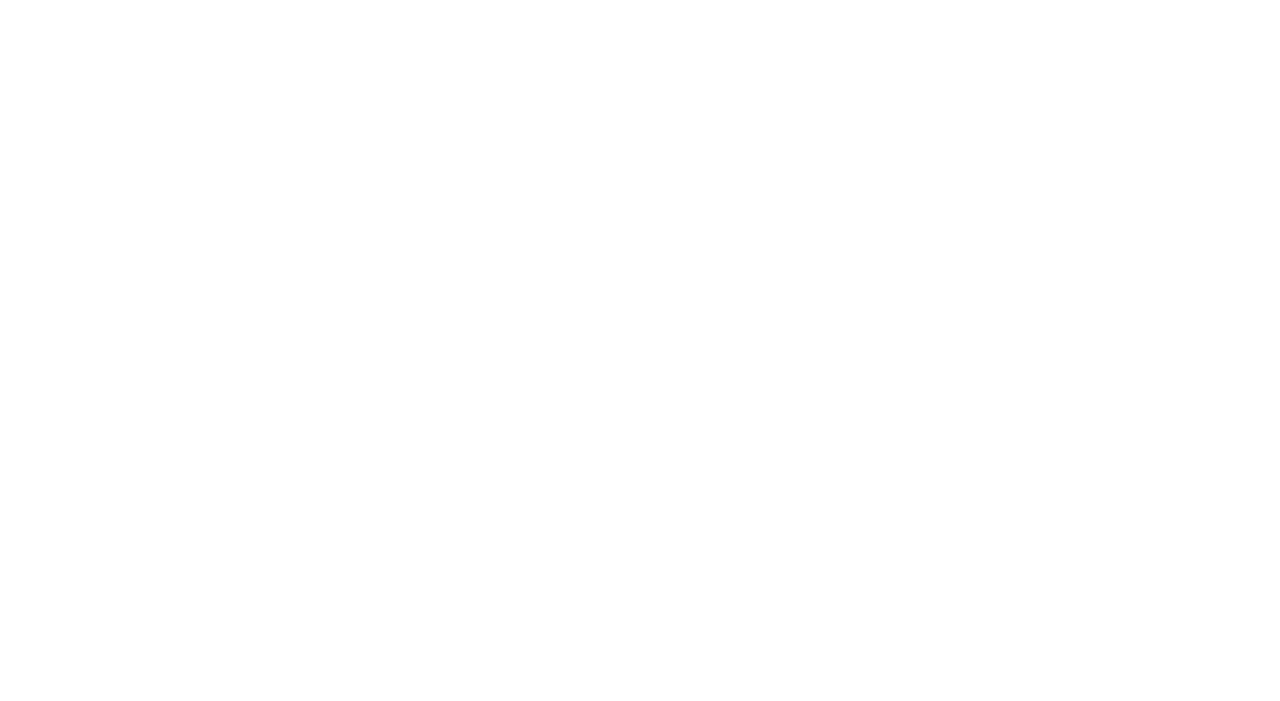
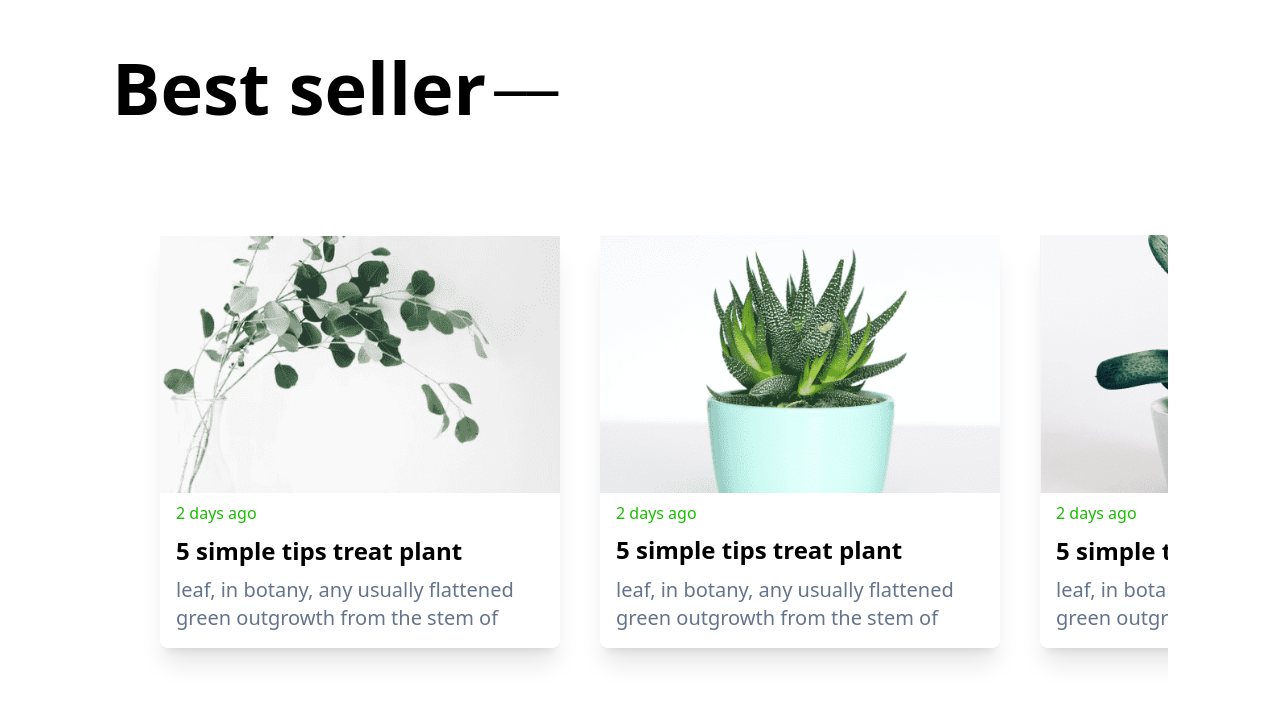
Before and after one commit to MohamedSaid7102/la-vie, a React (Vite) app: page /home in a window 1280 px wide. Shown: the part 2725-3426 px from the top of the page. Before the commit the page ends 2616 px from the top, so only its background shows below. Built offline with nearby package versions, Linux system fonts and the light colour scheme.

Commit message:
Best seller section

```diff
--- /dev/null
+++ b/src/components/BlogSection.tsx
@@ -0,0 +1,109 @@
+import React from 'react';
+import { Blog as BlogCard } from './common/cards/Blog';
+interface BlogSectionProps {}
+
+export const BlogSection: React.FC<BlogSectionProps> = ({}) => {
+  return (
+    <>
+      <div className="mt-[5rem] sm:mt-[10rem] max-w-[2000px] flex flex-col gap-[3rem] sm:gap-[7rem] sm:px-[7rem] px-7">
+        <h2 className="font-[900] text-4xl sm:text-7xl relative w-max">
+          Best seller{' '}
+          <span className="absolute sm:top-[-30px] sm:right-[-4.5rem] top-[-15px] right-[-3rem] font-extralight">
+            __
+          </span>
+        </h2>
+        {/* Horizontally Scrolling gallery */}
+        {/* Card container */}
+        <div
+          className="flex flex-row flex-nowrap gap-10 overflow-x-auto px-[3rem]
+		sm:min-h-[40rem] odd:mt-12"
+        >
+          {/* Blog Card */}
+          <BlogCard
+            imageURL="/src/assets/images/p10.png"
+            heading="5 simple tips treat plant"
+            desc="leaf, in botany, any usually flattened green outgrowth from the stem of "
+            time="2 days ago"
+          />
+          {/* Blog Card */}
+          <BlogCard
+            imageURL="/src/assets/images/p1.png"
+            heading="5 simple tips treat plant"
+            desc="leaf, in botany, any usually flattened green outgrowth from the stem of "
+            time="2 days ago"
+          />
+          {/* Blog Card */}
+          <BlogCard
+            imageURL="/src/assets/images/p3.png"
+            heading="5 simple tips treat plant"
+            desc="leaf, in botany, any usually flattened green outgrowth from the stem of "
+            time="2 days ago"
+          />
+          {/* Blog Card */}
+          <BlogCard
+            imageURL="/src/assets/images/p10.png"
+            heading="5 simple tips treat plant"
+            desc="leaf, in botany, any usually flattened green outgrowth from the stem of "
+            time="2 days ago"
+          />
+          {/* Blog Card */}
+          <BlogCard
+            imageURL="/src/assets/images/p1.png"
+            heading="5 simple tips treat plant"
+            desc="leaf, in botany, any usually flattened green outgrowth from the stem of "
+            time="2 days ago"
+          />
+          {/* Blog Card */}
+          <BlogCard
+            imageURL="/src/assets/images/p3.png"
+            heading="5 simple tips treat plant"
+            desc="leaf, in botany, any usually flattened green outgrowth from the stem of "
+            time="2 days ago"
+          />
+          {/* Blog Card */}
+          <BlogCard
+            imageURL="/src/assets/images/p10.png"
+            heading="5 simple tips treat plant"
+            desc="leaf, in botany, any usually flattened green outgrowth from the stem of "
+            time="2 days ago"
+          />
+          {/* Blog Card */}
+          <BlogCard
+            imageURL="/src/assets/images/p1.png"
+            heading="5 simple tips treat plant"
+            desc="leaf, in botany, any usually flattened green outgrowth from the stem of "
+            time="2 days ago"
+          />
+          {/* Blog Card */}
+          <BlogCard
+            imageURL="/src/assets/images/p3.png"
+            heading="5 simple tips treat plant"
+            desc="leaf, in botany, any usually flattened green outgrowth from the stem of "
+            time="2 days ago"
+          />
+          {/* Blog Card */}
+          <BlogCard
+            imageURL="/src/assets/images/p10.png"
+            heading="5 simple tips treat plant"
+            desc="leaf, in botany, any usually flattened green outgrowth from the stem of "
+            time="2 days ago"
+          />
+          {/* Blog Card */}
+          <BlogCard
+            imageURL="/src/assets/images/p1.png"
+            heading="5 simple tips treat plant"
+            desc="leaf, in botany, any usually flattened green outgrowth from the stem of "
+            time="2 days ago"
+          />
+          {/* Blog Card */}
+          <BlogCard
+            imageURL="/src/assets/images/p3.png"
+            heading="5 simple tips treat plant"
+            desc="leaf, in botany, any usually flattened green outgrowth from the stem of "
+            time="2 days ago"
+          />
+        </div>
+      </div>
+    </>
+  );
+};
--- /dev/null
+++ b/src/components/common/cards/Blog.tsx
@@ -0,0 +1,26 @@
+import React, { MouseEventHandler, ReactElement } from 'react';
+
+interface BlogProps {
+  imageURL: string;
+  heading: string;
+  desc: string;
+  time: string;
+}
+
+export const Blog: React.FC<BlogProps> = ({
+  imageURL,
+  heading,
+  desc,
+  time,
+}) => {
+  return (
+    <div className="flex flex-col gap-[0.5rem] sm:min-w-[25rem] min-w-[15rem] shadow-xl h-max rounded-lg sm:pb-[1rem] pb-[3rem]">
+      <img src={imageURL} alt="plant image" />
+      <div className="px-[1rem] flex flex-col gap-[0.6rem]">
+        <span className="text-primary font-light">{time}</span>
+        <h3 className="font-bold text-lg sm:text-2xl">{heading}</h3>
+        <p className="text-slate-500 sm:text-xl">{desc}</p>
+      </div>
+    </div>
+  );
+};
--- a/src/pages/Home.tsx
+++ b/src/pages/Home.tsx
@@ -2,6 +2,7 @@ import React from 'react';
 import { Hero } from '../components/Hero';
 import { CategoriesSection } from '../components/CategoriesSection';
 import { BestSellerSection } from '../components/common/BestSellerSection';
+import { BlogSection } from '../components/BlogSection';
 
 interface HomeProps {}
 
@@ -19,6 +20,7 @@ export const Home: React.FC<HomeProps> = ({}) => {
         <Hero />
         <CategoriesSection />
         <BestSellerSection />
+        <BlogSection />
       </div>
     </>
   );
```
